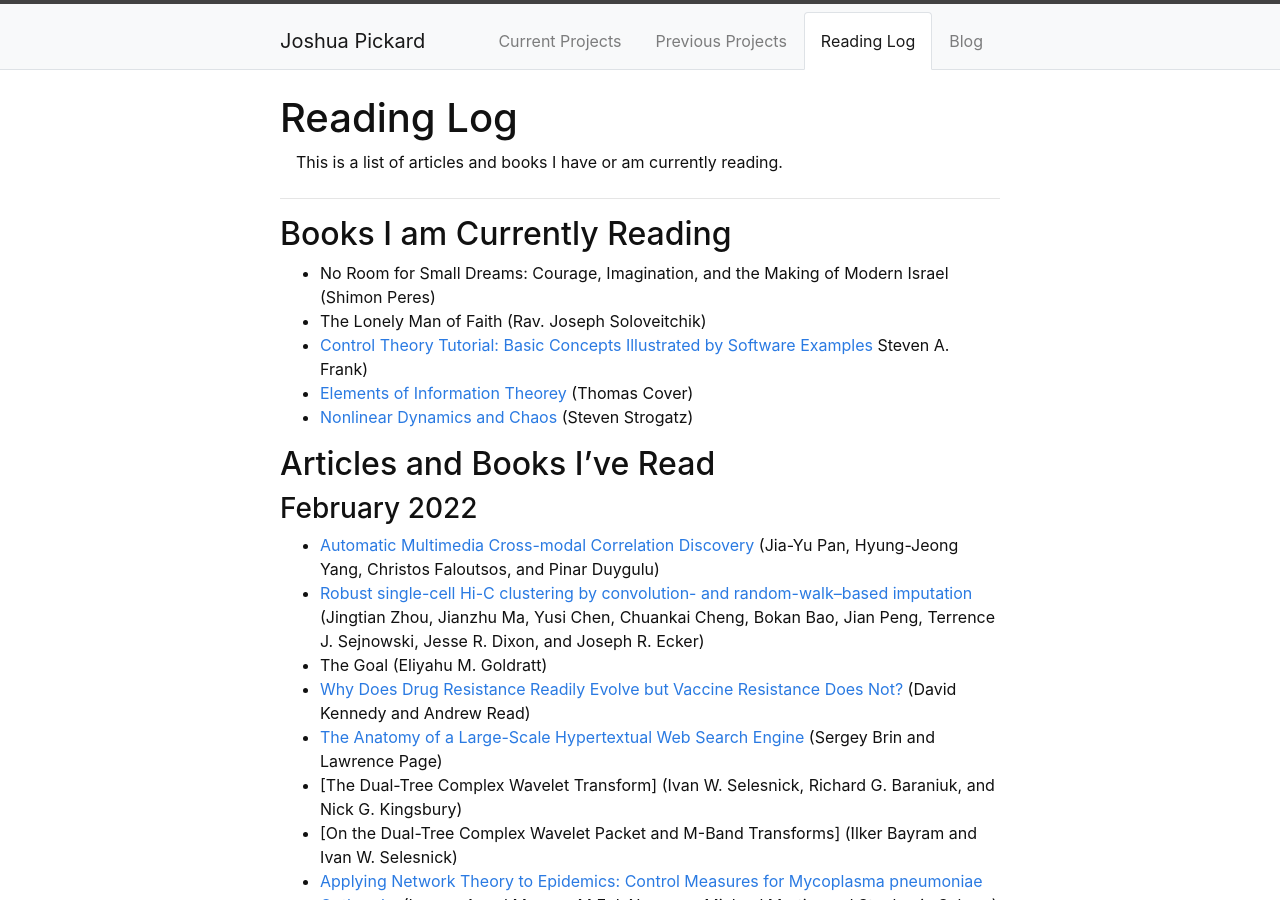
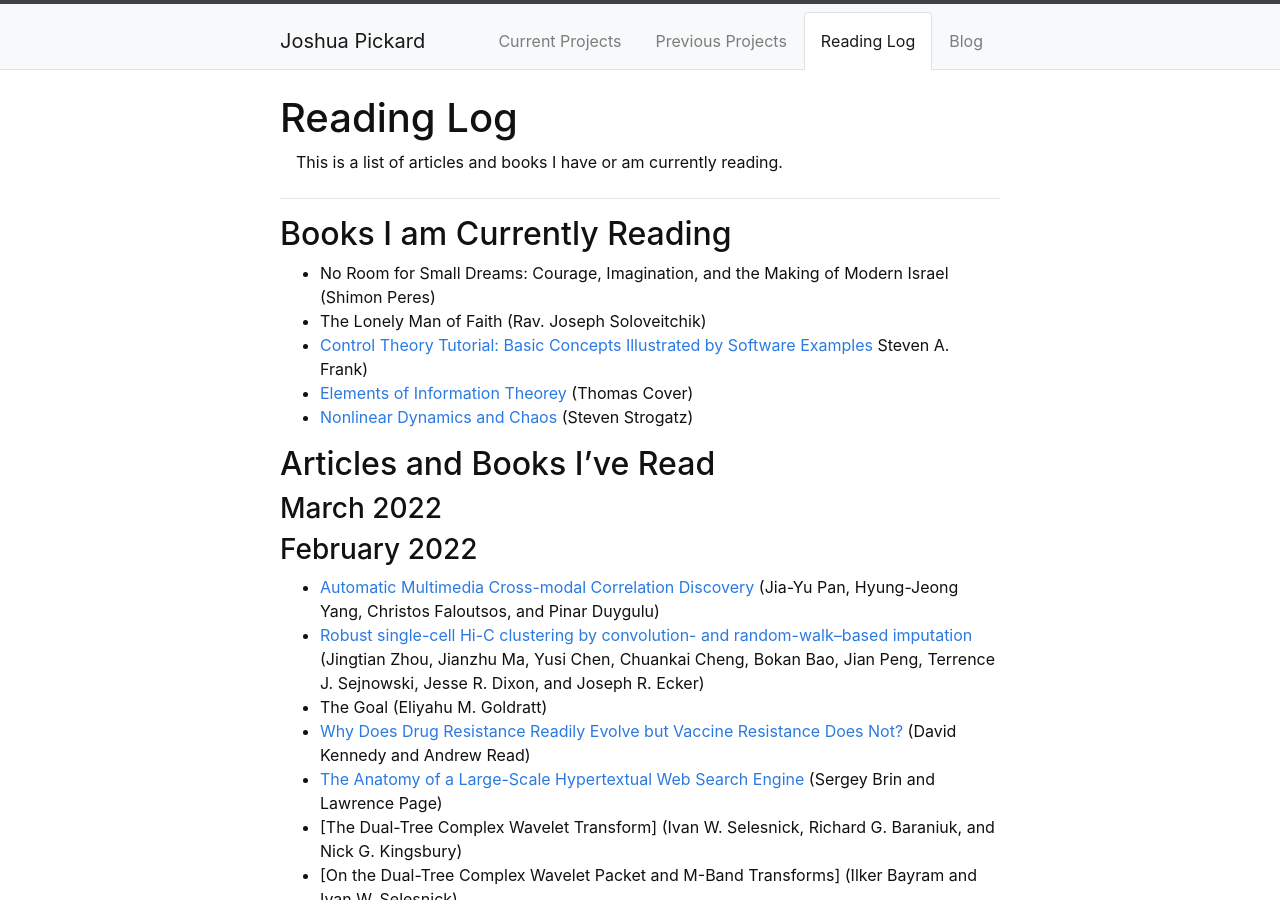
Before and after one commit to Jpickard1/jpickard1.github.io, a Jekyll site: the page built from content/3-Reading_Log.md, in a window 1280 px wide and 900 px high. Built offline with Jekyll 4.4.1, drawn with Linux system fonts in a browser that asks for light colours.

Commit message:
Update 3-Reading_Log.md

```diff
--- a/content/3-Reading_Log.md
+++ b/content/3-Reading_Log.md
@@ -14,6 +14,7 @@ description: >
 
 ## Articles and Books I've Read
 
+### March 2022
 ### February 2022
 - [Automatic Multimedia Cross-modal Correlation Discovery](https://dl.acm.org/doi/pdf/10.1145/1014052.1014135) (Jia-Yu Pan, Hyung-Jeong Yang, Christos Faloutsos, and Pinar Duygulu)
 - [Robust single-cell Hi-C clustering by convolution- and random-walk–based imputation](https://drive.google.com/file/d/1ELgm70_0Q8slanpIORQePjvLG2oWAjwe/view) (Jingtian Zhou, Jianzhu Ma, Yusi Chen, Chuankai Cheng, Bokan Bao, Jian Peng, Terrence J. Sejnowski, Jesse R. Dixon, and Joseph R. Ecker)
```
